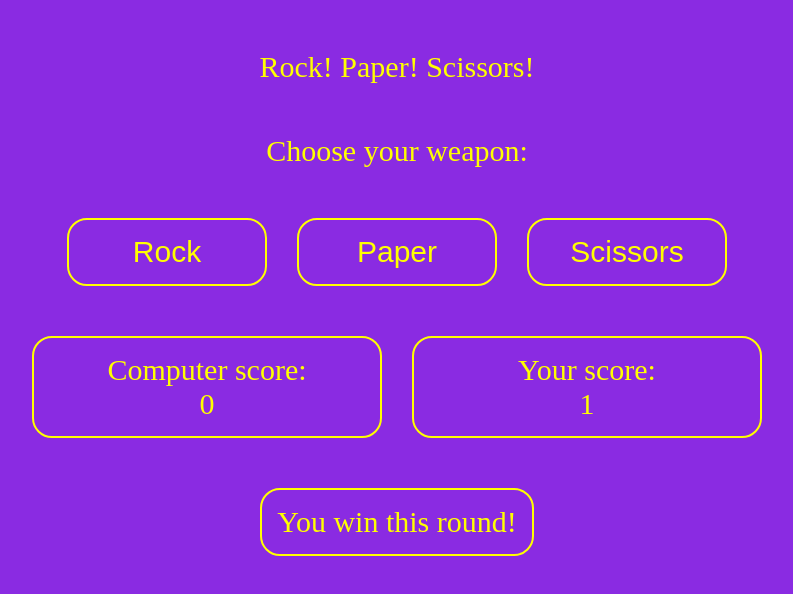
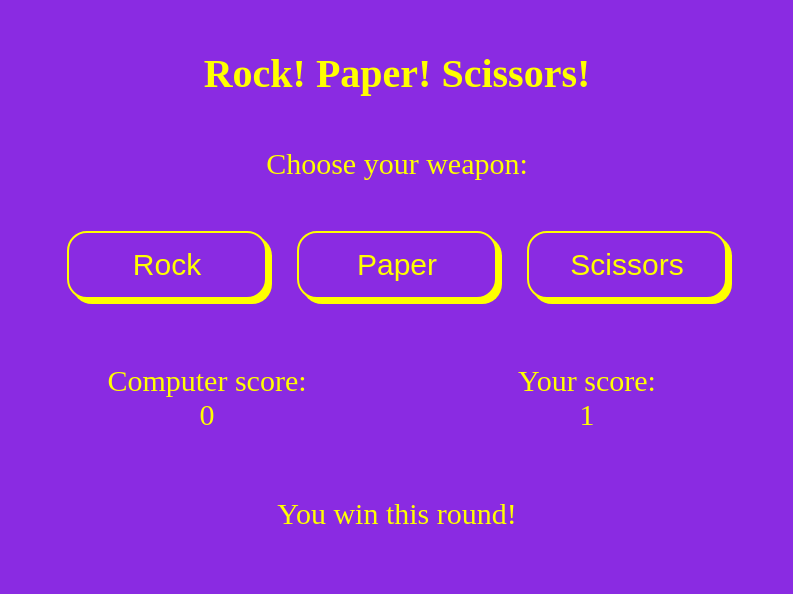
Before and after one commit to Mateusz-Platek/rock-paper-scissors, a plain HTML site: page index.html in a window 1280 px wide. Both pictures are taken after a click on the button "Rock". Shown: the whole page, without its empty margins (243-1036 px from the left). Drawn offline with Linux system fonts and the light colour scheme.

Commit message:
Add button styling and simplify page design

```diff
--- a/index.html
+++ b/index.html
@@ -6,7 +6,7 @@
     <link href="./style.css" rel="stylesheet">
 </head>
 <body>
-    <div>Rock! Paper! Scissors!</div>
+    <div class="title">Rock! Paper! Scissors!</div>
     <div>Choose your weapon:</div>
     <div class="buttons">
         <button id="rock">Rock</button>
--- a/javascript.js
+++ b/javascript.js
@@ -51,20 +51,18 @@ playerScoreNow.textContent = playerScore;
 buttons.forEach(button => {
     button.addEventListener('click', () => {
         if(compScore == 5 || playerScore == 5) {
-            return;
+            compScore = 0;
+            playerScore = 0;
         }
 
         let result = playRound(getComputerChoice, button.id);
         if(result == 'Win!') {
             playerScore++;
-            score.classList.add('border');
             score.textContent = 'You win this round!';
         } else if(result == 'Lose!') {
             compScore++;
-            score.classList.add('border');
             score.textContent = 'You lose this round!';
         } else {
-            score.classList.add('border');
             score.textContent = 'Draw!';
         }
 
@@ -72,10 +70,8 @@ buttons.forEach(button => {
         playerScoreNow.textContent = playerScore;
 
         if(compScore == 5) {
-            score.classList.add('border');
             score.textContent = 'You lose match!';
         } else if(playerScore == 5) {
-            score.classList.add('border');
             score.textContent = 'You win match!';
         }
     });
--- a/style.css
+++ b/style.css
@@ -16,6 +16,11 @@ body {
     color: yellow;
 }
 
+.title {
+    font-weight: bold;
+    font-size: 40px;
+}
+
 .buttons {
     display: flex;
     justify-content: center;
@@ -30,6 +35,7 @@ button {
     font-size: 30px;
     padding: 15px;
     width: 200px;
+    box-shadow: 5px 5px;
 }
 
 .current-score {
@@ -40,16 +46,8 @@ button {
 
 .scores {
     width: 350px;
-    border: 2px solid yellow;
-    border-radius: 20px;
     padding: 15px;
     display: flex;
     flex-direction: column;
     align-items: center;
 }
-
-.border {
-    border: 2px solid yellow;
-    border-radius: 20px;
-    padding: 15px;
-}
```
